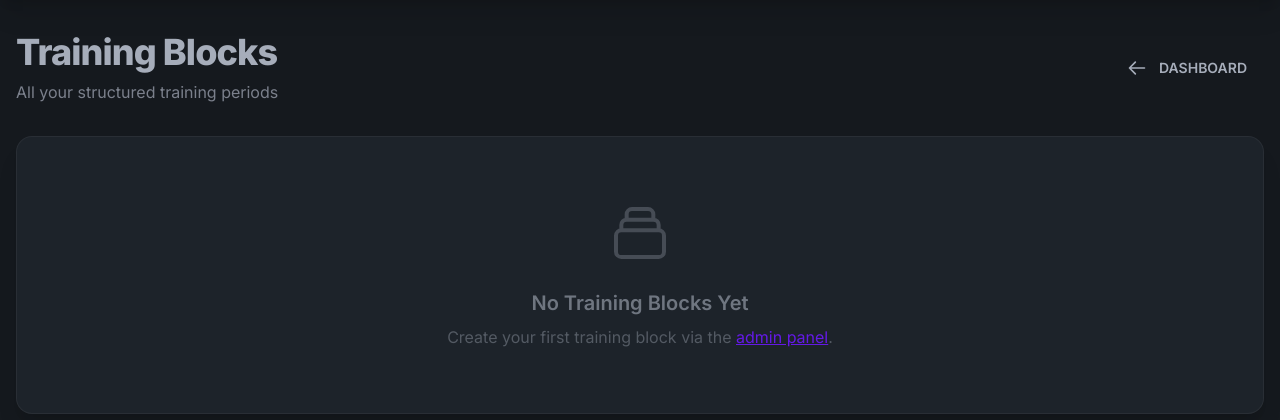
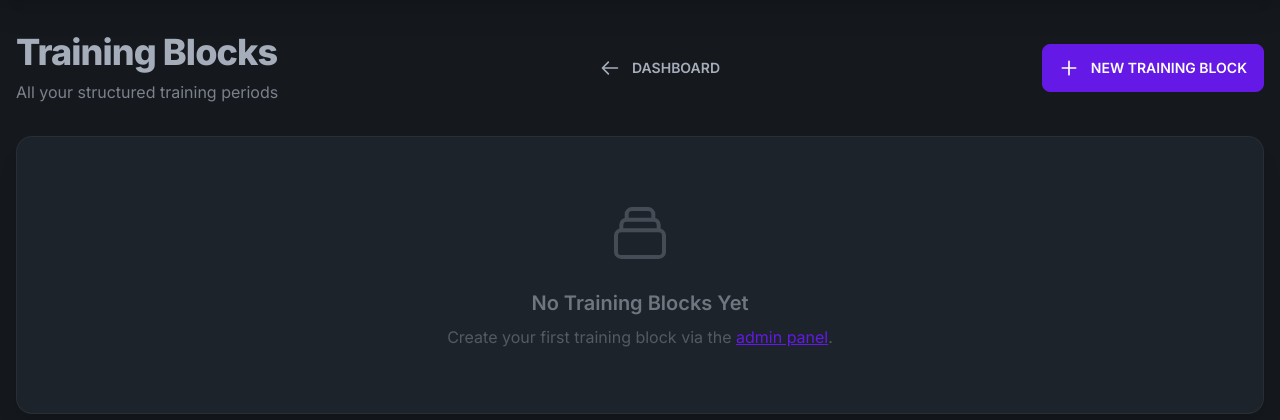
Before and after one commit to hackneychap/RunDash, a Django app: template dashboard/templates/blocks_list.html in a window 1280 px wide. Shown: the part 64-484 px from the top of the page. Run offline with Django 5.2, Linux system fonts and the light colour scheme; the template is opened without the code that fills it, so the values that code supplies are empty; parts of the project's set-up code (start-up, migrations or seed data) failed here and were passed over; some libraries are stand-ins or nearby versions.

Commit message:
feat(blocks): add create route stub and button on blocks list

```diff
--- a/dashboard/templates/blocks_list.html
+++ b/dashboard/templates/blocks_list.html
@@ -10,6 +10,12 @@
             <path stroke-linecap="round" stroke-linejoin="round" stroke-width="2" d="M10 19l-7-7m0 0l7-7m-7 7h18" />
         </svg>
         Dashboard
+    </a>
+    <a href="{% url 'block_create' %}" class="btn btn-primary">
+        <svg xmlns="http://www.w3.org/2000/svg" class="h-5 w-5 mr-1" fill="none" viewBox="0 0 24 24" stroke="currentColor">
+            <path stroke-linecap="round" stroke-linejoin="round" stroke-width="2" d="M12 4v16m8-8H4" />
+        </svg>
+        New Training Block
     </a>
 </div>
 
--- a/dashboard/urls.py
+++ b/dashboard/urls.py
@@ -8,4 +8,5 @@ urlpatterns = [
     path('blocks/', views.blocks_list, name='blocks_list'),
     path('blocks/<int:block_id>/', views.block_detail, name='block_detail'),
     path('blocks/compare/', views.block_compare, name='block_compare'),
+    path('blocks/new/', views.block_create, name='block_create'),
 ]
```
